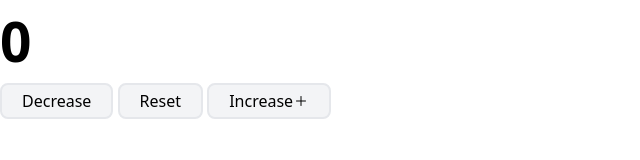
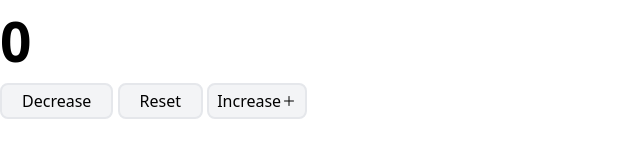
Before and after one commit to yousufislamme/tojbi, a plain HTML site: page index.html in a window 1280 px wide. Shown: the full height of the page, 0-640 px from the left. Drawn offline with nearby package versions, Linux system fonts and the light colour scheme.

Commit message:
Update index.html
px change

```diff
--- a/index.html
+++ b/index.html
@@ -16,7 +16,7 @@
    <div>
       <button class="bg-gray-100 border-2 border-bg-gray-400 py-1 px-5 rounded-lg" id="decrease">Decrease</button>
       <button class="bg-gray-100 border-2 border-bg-gray-400 py-1 px-5 rounded-lg" id="reset">Reset</button>
-      <button class="bg-gray-100 border-2 border-bg-gray-400 py-1 px-5 rounded-lg inline-flex items-center"
+      <button class="bg-gray-100 border-2 border-bg-gray-400 py-1 px-2 rounded-lg inline-flex items-center"
          id="increase">Increase <ion-icon name="add-outline"></ion-icon></button>
    </div>
 
```
